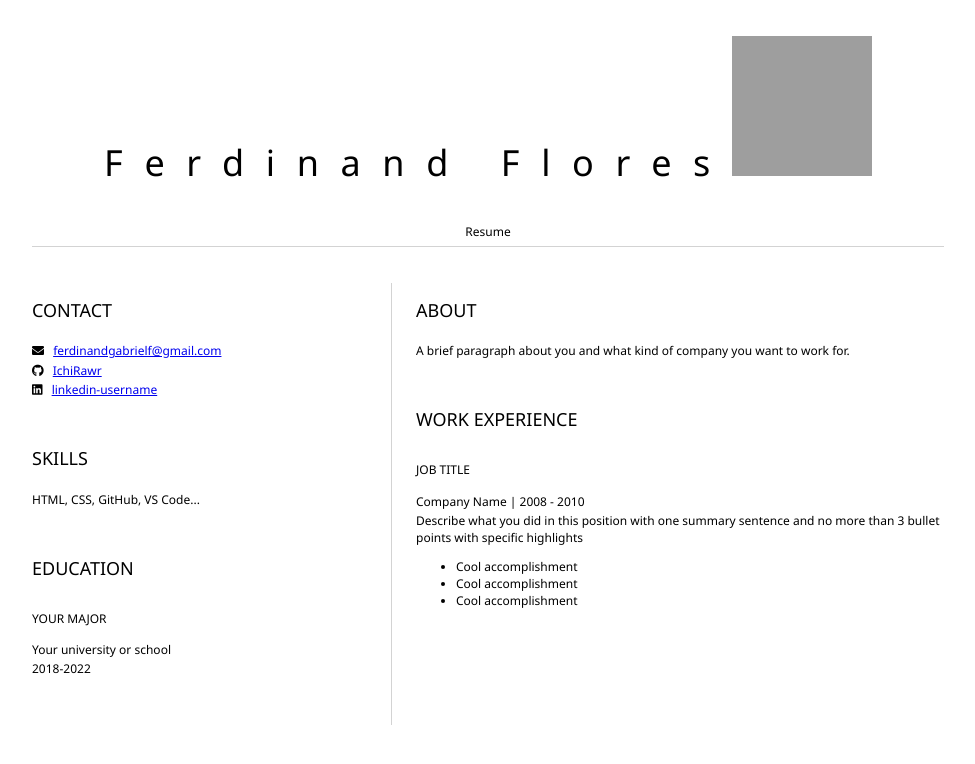
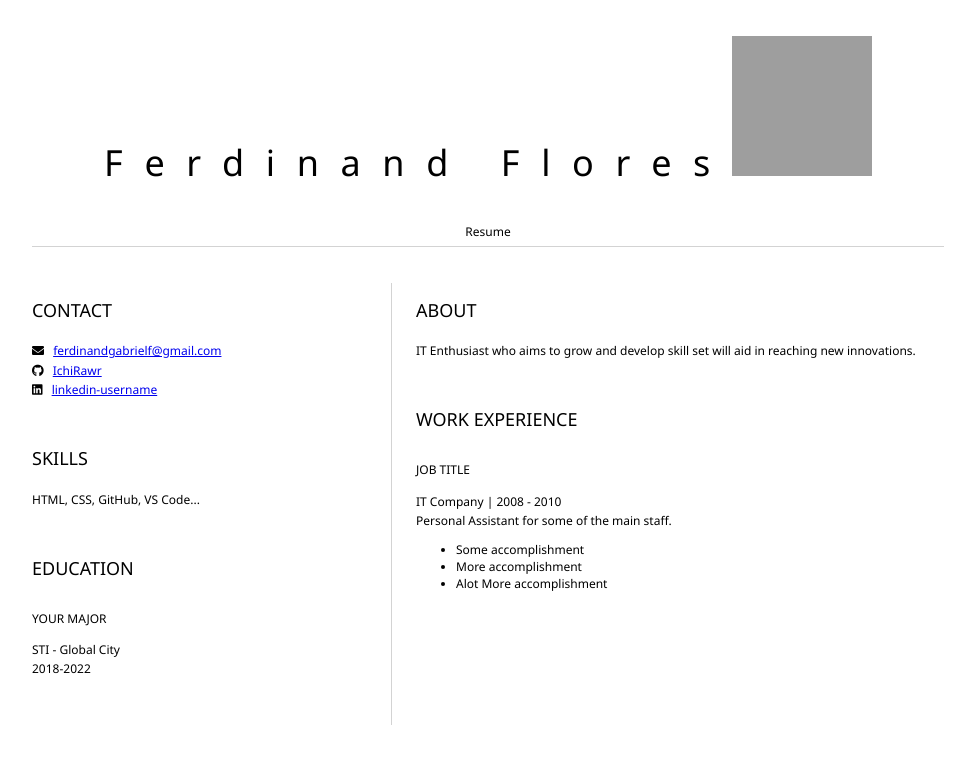
Before and after one commit to IchiRawr/codespaces-blank, a plain HTML site: page index.html in a window 1280 px wide. Shown: the whole page, without its empty margins (152-1127 px from the left). Drawn offline with Linux system fonts and the light colour scheme; grey boxes are pictures that could not be loaded.

Commit message:
First Commitment

```diff
--- a/index.html
+++ b/index.html
@@ -41,7 +41,7 @@
 					<!-- your education -->
                     <h3>YOUR MAJOR</h3>
                     <p>
-                        Your university or school
+                        STI - Global City
                     </p>
                     <p>
                         2018-2022
@@ -52,22 +52,22 @@
 				<section>
 					<h2>ABOUT</h2>
 					<!-- about you -->
-					<p>A brief paragraph about you and what kind of company you want to work for.</p>
+					<p>IT Enthusiast who aims to grow and develop skill set will aid in reaching new innovations.</p>
 				</section>
 				<section>
 					<h2>WORK EXPERIENCE</h2>
 					<!-- your work experience -->
                     <h3>JOB TITLE</h3>
                     <p>
-                            Company Name | 2008 - 2010
+                            IT Company | 2008 - 2010
                     </p>
                     <p>
-                            Describe what you did in this position with one summary sentence and no more than 3 bullet points with specific highlights
+                            Personal Assistant for some of the main staff.
                     </p>
                     <ul>
-                            <li>Cool accomplishment</li>
-                            <li>Cool accomplishment</li>
-                            <li>Cool accomplishment</li>
+                            <li>Some accomplishment</li>
+                            <li>More accomplishment</li>
+                            <li>Alot More accomplishment</li>
                     </ul>
 				</section>
 			</article>
```
